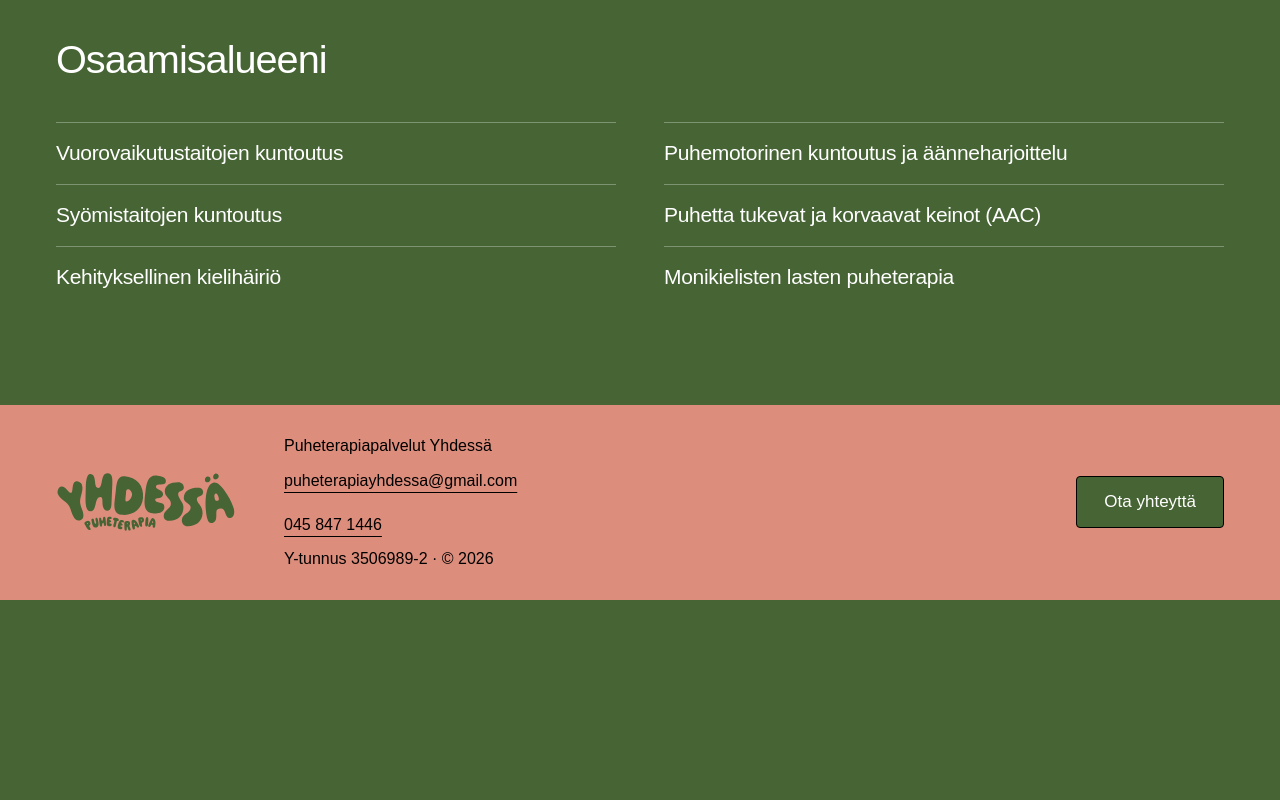
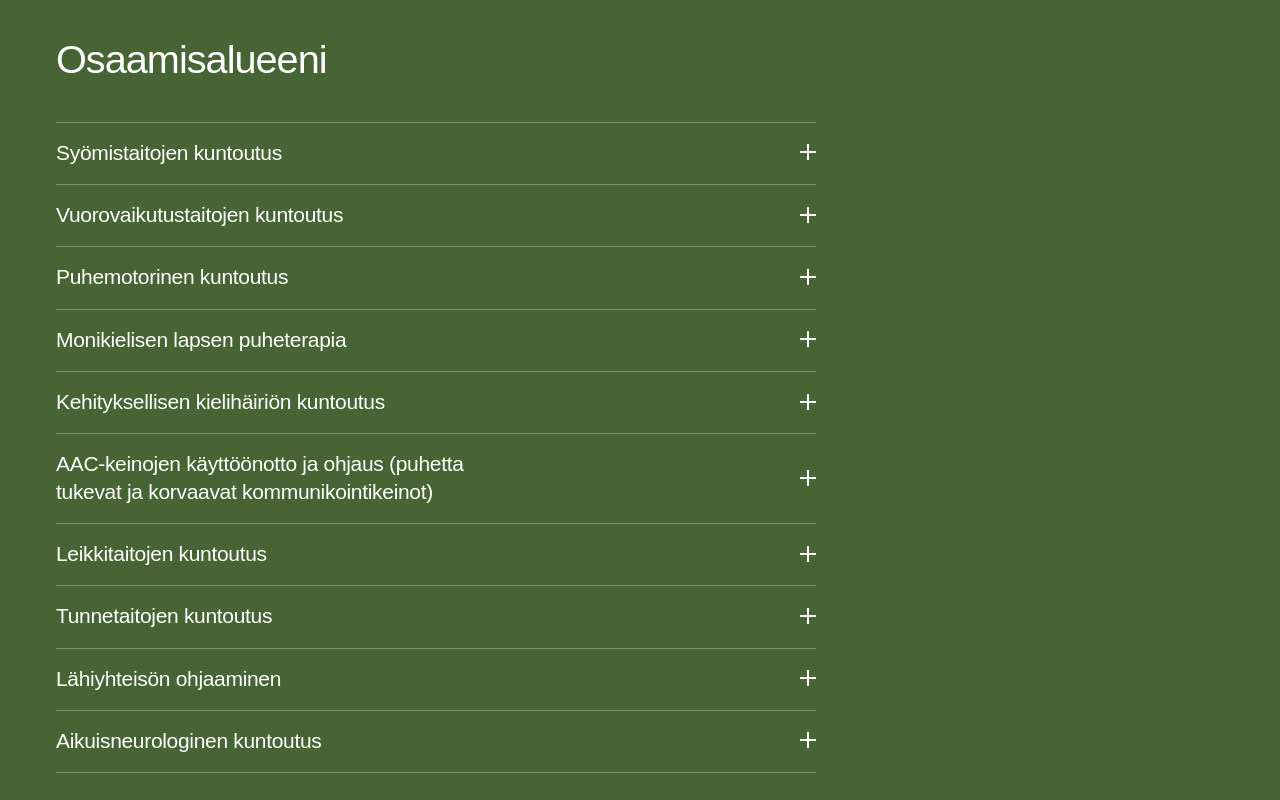
Before and after one commit to Jrwl1/Yhdessa-web, a React (Vite) app in the folder client/: page / in a window 1280 px wide. Shown: the part 860-1660 px from the top of the page. Before the commit the page ends 1460 px from the top, so only its background shows below. Built offline with nearby package versions, Linux system fonts and the light colour scheme; a web font is replaced by a local one.

Commit message:
feat: expandable competence areas with Frida's courses

```diff
--- a/client/src/index.css
+++ b/client/src/index.css
@@ -75,8 +75,20 @@ p { text-wrap: pretty; }
 .hero-figure figcaption { margin-top: 12px; font-size: 16px; }
 .services-surface { border-top: 1px solid var(--color-line); }
 .services-section { display: grid; grid-template-columns: 1fr; gap: 40px; }
-.service-list { display: grid; grid-template-columns: 1fr 1fr; column-gap: 48px; align-items: start; }
-.service-list li { border-top: 1px solid var(--color-line); padding-block: 16px 18px; color: var(--color-text); font-size: 21px; font-weight: 400; line-height: 1.3; letter-spacing: -0.015em; text-wrap: balance; }
+.service-list { max-width: 760px; border-bottom: 1px solid var(--color-line); }
+.service-list > li { border-top: 1px solid var(--color-line); }
+.service-list summary { display: flex; align-items: center; justify-content: space-between; gap: 24px; padding-block: 16px 18px; font-size: 21px; line-height: 1.3; letter-spacing: -0.015em; text-wrap: balance; list-style: none; cursor: pointer; }
+.service-list summary::-webkit-details-marker { display: none; }
+.service-list summary::after { content: ""; flex: none; width: 16px; height: 16px; background: linear-gradient(currentColor 0 0) center / 100% 2px no-repeat, linear-gradient(currentColor 0 0) center / 2px 100% no-repeat; transition: background-size .2s ease-out; }
+.service-list details[open] summary::after { background-size: 100% 2px, 2px 0; }
+@media (hover: hover) { .service-list summary:hover { text-decoration: underline; text-decoration-thickness: 1px; text-underline-offset: 6px; } }
+.course-list { padding-bottom: 22px; font-size: 17px; line-height: 1.5; hyphens: manual; }
+.course-list li + li { margin-top: 8px; }
+@supports (interpolate-size: allow-keywords) {
+  .service-list { interpolate-size: allow-keywords; }
+  .service-list details::details-content { height: 0; overflow: clip; transition: height .3s cubic-bezier(.16, 1, .3, 1), content-visibility .3s allow-discrete; }
+  .service-list details[open]::details-content { height: auto; }
+}
 .site-footer :focus-visible { outline-color: var(--color-black); }
 .site-footer { background: var(--color-pink); color: var(--color-black); padding-block: 28px; }
 .footer-inner { display: grid; grid-template-columns: auto minmax(0, 1fr) minmax(0, 1fr); align-items: center; gap: 48px; }
@@ -111,8 +123,8 @@ p { text-wrap: pretty; }
 .contact-notes { margin-top: 36px; }
 .contact-notes p + p { margin-top: 10px; }
 .contact-details a, .footer-details a { overflow-wrap: anywhere; }
-.service-list li, .contact-copy, .contact-details { min-width: 0; }
-.service-list li { hyphens: auto; }
+.service-list > li, .contact-copy, .contact-details { min-width: 0; }
+.service-list > li { hyphens: auto; }
 
 @media (max-width: 1100px) {
   .page-width { width: calc(100% - 64px); }
@@ -126,7 +138,6 @@ p { text-wrap: pretty; }
   .contact-page { column-gap: 48px; }
   .services-section { grid-template-columns: 1fr; gap: 32px; }
   .about-intro { column-gap: 48px; }
-  .service-list { column-gap: 28px; }
 }
 @media (max-width: 900px) {
   .header-inner { display: grid; grid-template-columns: 1fr auto; gap: 12px; padding-top: 22px; padding-bottom: 12px; min-height: 0; }
@@ -147,8 +158,7 @@ p { text-wrap: pretty; }
   .hero-figure { padding-bottom: 24px; }
   .hero-figure img { flex: none; width: calc(100% + 40px); max-width: none; height: auto; margin-inline: -20px; aspect-ratio: 1; object-position: center 25%; }
   .services-section { grid-template-columns: 1fr; gap: 32px; }
-  .service-list { grid-template-columns: 1fr; }
-  .service-list li { font-size: 19px; }
+  .service-list summary { font-size: 19px; }
   .about-intro, .approach-inner, .contact-page { grid-template-columns: 1fr; gap: 36px; }
   .about-intro { grid-template-rows: auto auto auto; grid-template-areas: "intro" "experience" "image"; }
   .contact-page { grid-template-rows: auto auto auto; grid-template-areas: "intro" "details" "languages"; }
--- a/client/src/pages/Home.jsx
+++ b/client/src/pages/Home.jsx
@@ -35,7 +35,16 @@ export default function Home() {
           </div>
           <ul className="service-list" role="list">
             {t.services.map((service) => (
-              <li key={service}>{service}</li>
+              <li key={service.title}>
+                <details>
+                  <summary>{service.title}</summary>
+                  <ul className="course-list" role="list">
+                    {service.courses.map((course) => (
+                      <li key={course}>{course}</li>
+                    ))}
+                  </ul>
+                </details>
+              </li>
             ))}
           </ul>
         </div>
--- a/client/src/translations.js
+++ b/client/src/translations.js
@@ -1,3 +1,52 @@
+const courses = {
+  feeding: [
+    "SOS Approach to Feeding",
+    "Mitä vikaa syömisessä?",
+    "Aistisäätely ja lasten syömisvaikeudet",
+    "Sensoriset pulmat syömishaasteiden taustalla"
+  ],
+  interaction: [
+    "PRT",
+    "Näin tuet leikki-ikäisten ja pienten koululaisten sosiaalisen kommunikaation taitoja"
+  ],
+  speechMotor: [
+    "OPT 1",
+    "Introduction to Childhood Apraxia of Speech",
+    "Havannoi, arvioi ja kuntouta epäselvä puhe",
+    "Jaw Stability and Speech Clarity",
+    "Lasten suunalueen sensomotoriset pulmat ja niiden kuntoutus"
+  ],
+  multilingual: [
+    "Monikielisten lasten kuntoutus ja vanhempien ohjaus",
+    "Monikulttuuriset asiakkaat terapiassa"
+  ],
+  language: [
+    "Puheen ymmärtämisen kuntoutus lapsilla ja nuorilla",
+    "Språkstörning och språkliga svårigheter hos barn",
+    "Lasten puheen kuntoutuksen prosesseja",
+    "Luetaanko – kirjojen hyödyntäminen puheterapiassa"
+  ],
+  aac: [
+    "Kipinää ja käytännön ideoita kuvakommunikointiin",
+    "Ytimessä monipuolista kommunikointia ydinsanaston avulla",
+    "Kuvat kielihäiriöisen lapsen kuntoutuksessa\u00a0\u2011verkkokoulutus"
+  ],
+  play: [
+    "Iloa ja osallisuutta – Leikkisyysteoria ja kielenkäyttötaidot lasten terapiassa"
+  ],
+  emotions: [
+    "Tunne- ja turvataidot lasten ja nuorten kuntoutuksessa"
+  ],
+  community: [
+    "Ohjaaminen ja muutosmotivaation herättely terapiatyössä"
+  ],
+  adultNeuro: [
+    "Aikuisneurologisen puheterapian vaikuttavuus",
+    "Osallisuuden vahvistaminen: SCA-menetelmän hyödyntäminen aikuisneurologisissa puheterapiaryhmissä",
+    "Nordic Aphasia Conference"
+  ]
+};
+
 const translations = {
   fi: {
     brand: "Puheterapiapalvelut Yhdessä",
@@ -15,12 +64,16 @@ const translations = {
       cta: "Ota yhteyttä",
       servicesTitle: "Osaamisalueeni",
       services: [
-        "Vuorovaikutustaitojen kuntoutus",
-        "Puhemotorinen kuntoutus ja äänneharjoittelu",
-        "Syömistaitojen kuntoutus",
-        "Puhetta tukevat ja korvaavat keinot (AAC)",
-        "Kehityksellinen kielihäiriö",
-        "Monikielisten lasten puheterapia"
+        { title: "Syömistaitojen kuntoutus", courses: courses.feeding },
+        { title: "Vuorovaikutustaitojen kuntoutus", courses: courses.interaction },
+        { title: "Puhemotorinen kuntoutus", courses: courses.speechMotor },
+        { title: "Monikielisen lapsen puheterapia", courses: courses.multilingual },
+        { title: "Kehityksellisen kielihäiriön kuntoutus", courses: courses.language },
+        { title: "AAC-keinojen käyttöönotto ja ohjaus (puhetta tukevat ja korvaavat kommunikointikeinot)", courses: courses.aac },
+        { title: "Leikkitaitojen kuntoutus", courses: courses.play },
+        { title: "Tunnetaitojen kuntoutus", courses: courses.emotions },
+        { title: "Lähiyhteisön ohjaaminen", courses: courses.community },
+        { title: "Aikuisneurologinen kuntoutus", courses: courses.adultNeuro }
       ],
       therapyTitle: "Työskentelytapani",
       languagesTitle: "Palvelukielet",
@@ -72,12 +125,16 @@ const translations = {
       cta: "Ta kontakt",
       servicesTitle: "Mina kompetensområden",
       services: [
-        "Rehabilitering av samspelsfärdigheter",
-        "Talmotorisk rehabilitering och artikulationsträning",
-        "Rehabilitering av ätfärdigheter",
-        "Alternativ och kompletterande kommunikation (AKK)",
-        "Utvecklingsrelaterad språkstörning",
-        "Talterapi för flerspråkiga barn"
+        { title: "Rehabilitering av ätfärdigheter", courses: courses.feeding },
+        { title: "Rehabilitering av samspelsfärdigheter", courses: courses.interaction },
+        { title: "Talmotorisk rehabilitering", courses: courses.speechMotor },
+        { title: "Talterapi för flerspråkiga barn", courses: courses.multilingual },
+        { title: "Rehabilitering vid utvecklingsrelaterad språkstörning", courses: courses.language },
+        { title: "Införande av och handledning i AKK (alternativ och kompletterande kommunikation)", courses: courses.aac },
+        { title: "Rehabilitering av lekfärdigheter", courses: courses.play },
+        { title: "Rehabilitering av emotionella färdigheter", courses: courses.emotions },
+        { title: "Handledning av näromgivningen", courses: courses.community },
+        { title: "Neurologisk rehabilitering för vuxna", courses: courses.adultNeuro }
       ],
       therapyTitle: "Mitt arbetssätt",
       languagesTitle: "Servicespråk",
@@ -129,12 +186,16 @@ const translations = {
       cta: "Contact me",
       servicesTitle: "My areas of expertise",
       services: [
-        "Rehabilitation of interaction skills",
-        "Speech motor therapy and speech sound practice",
-        "Feeding skills therapy",
-        "Augmentative and alternative communication (AAC)",
-        "Developmental language disorder",
-        "Speech therapy for multilingual children"
+        { title: "Feeding skills therapy", courses: courses.feeding },
+        { title: "Rehabilitation of interaction skills", courses: courses.interaction },
+        { title: "Speech motor therapy", courses: courses.speechMotor },
+        { title: "Speech therapy for multilingual children", courses: courses.multilingual },
+        { title: "Therapy for developmental language disorder", courses: courses.language },
+        { title: "Introducing and guiding AAC (augmentative and alternative communication)", courses: courses.aac },
+        { title: "Play skills therapy", courses: courses.play },
+        { title: "Emotional skills therapy", courses: courses.emotions },
+        { title: "Guiding the people around the client", courses: courses.community },
+        { title: "Adult neurological rehabilitation", courses: courses.adultNeuro }
       ],
       therapyTitle: "My approach",
       languagesTitle: "Service languages",
```
